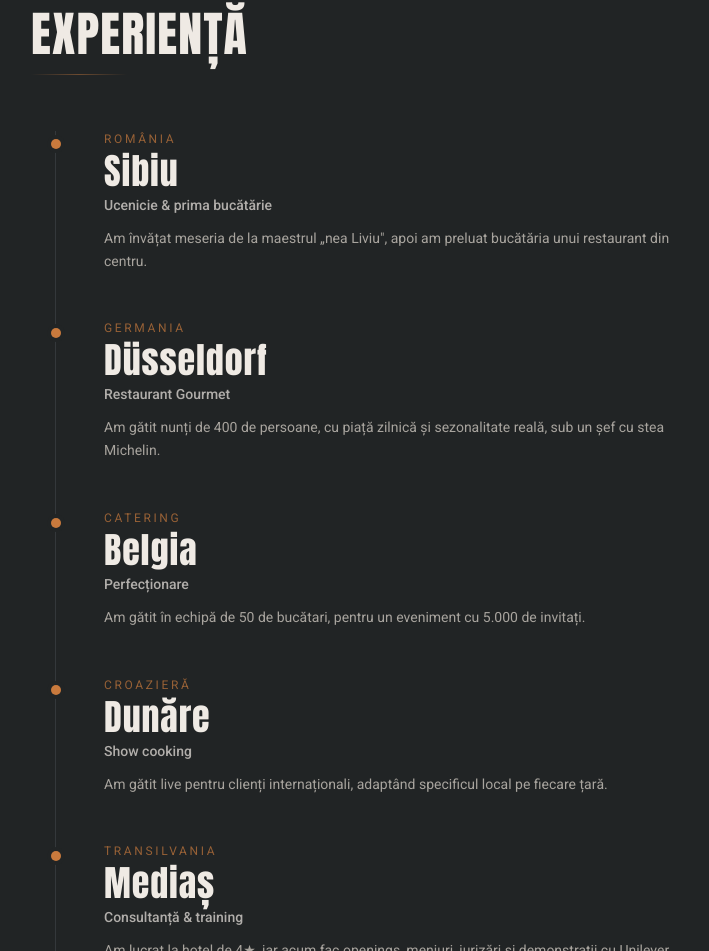
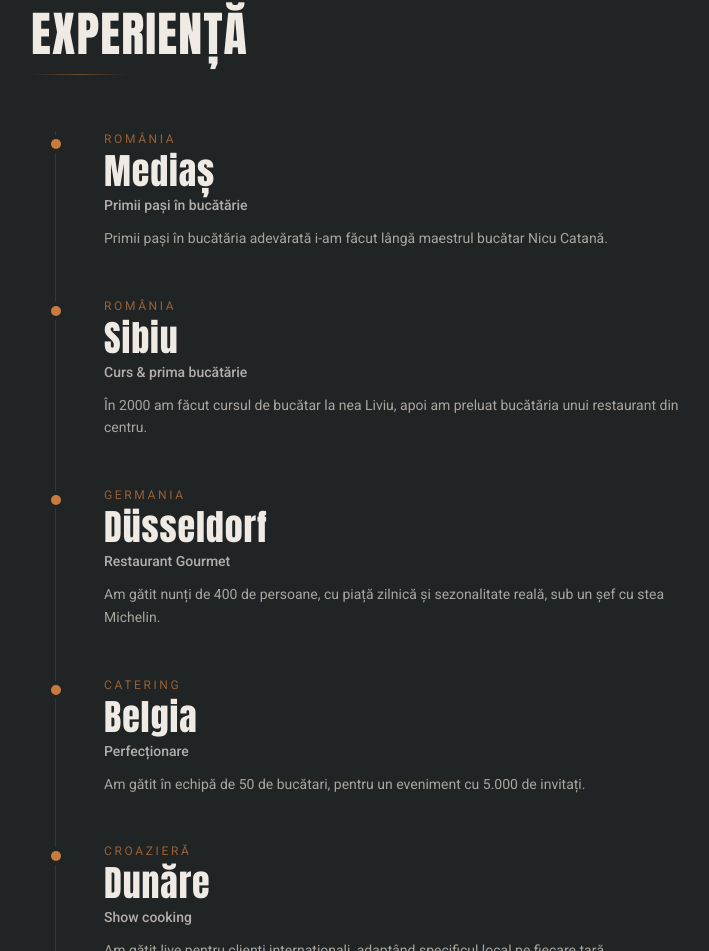
Before and after one commit to chefcsiszertiberiu/chefcsiszertiberiu.github.io, a React (Vite) app: page / in a window 1280 px wide. Shown: the part 4605-5556 px from the top of the page, without its empty margins (53-762 px from the left). Built offline with nearby package versions, Linux system fonts and the light colour scheme.

Commit message:
fix: career timeline starts in Medias with Nicu Catana - Sibiu claimed the first step but the real first kitchen was beside his first mentor; the rail now also closes the loop, Medias to Medias

```diff
--- a/src/App.tsx
+++ b/src/App.tsx
@@ -717,10 +717,16 @@ function About() {
 function Experience() {
   const items = [
     {
+      place: 'Mediaș',
+      country: 'România',
+      role: 'Primii pași în bucătărie',
+      text: 'Primii pași în bucătăria adevărată i-am făcut lângă maestrul bucătar Nicu Catană.',
+    },
+    {
       place: 'Sibiu',
       country: 'România',
-      role: 'Ucenicie & prima bucătărie',
-      text: 'Am învățat meseria de la maestrul „nea Liviu", apoi am preluat bucătăria unui restaurant din centru.',
+      role: 'Curs & prima bucătărie',
+      text: 'În 2000 am făcut cursul de bucătar la nea Liviu, apoi am preluat bucătăria unui restaurant din centru.',
     },
     {
       place: 'Düsseldorf',
```
